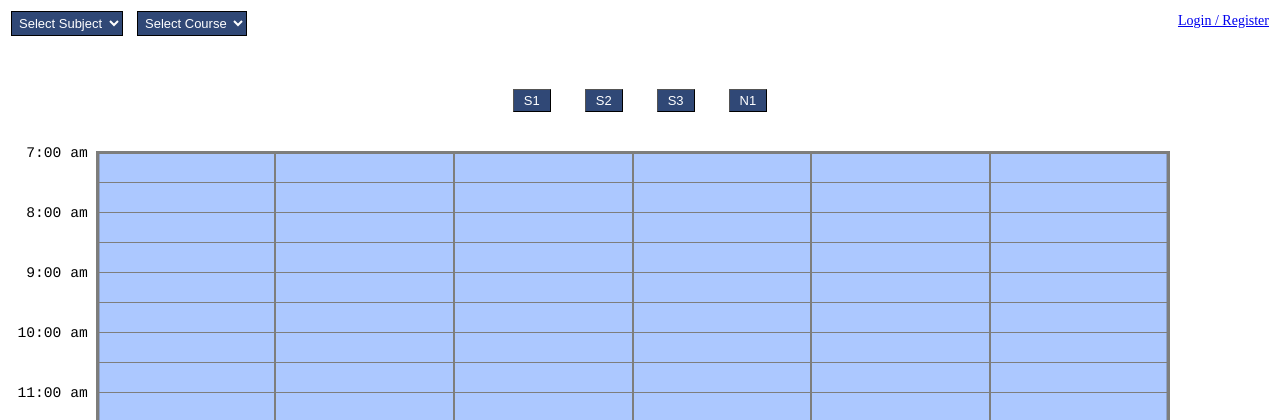
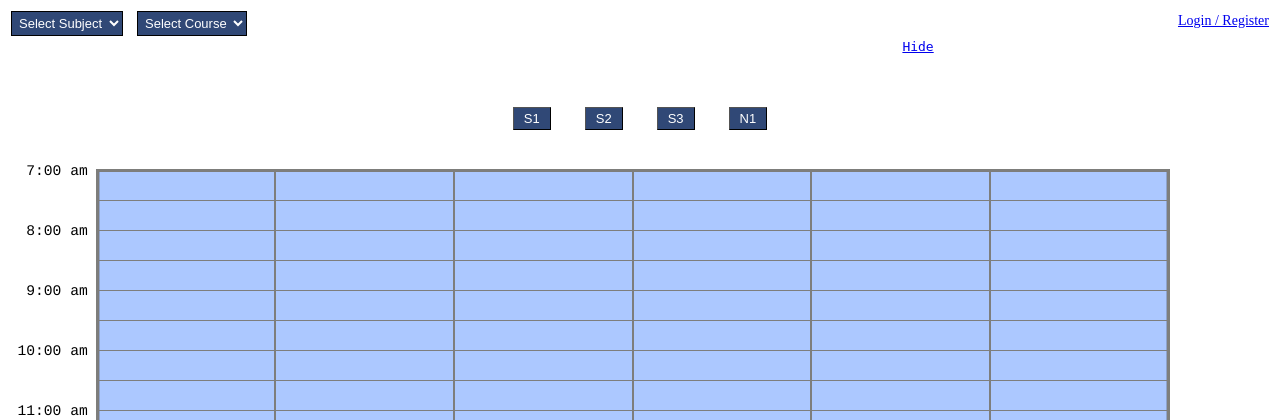
Before and after one commit to KevinAnthony/SeniorProject, a PHP site: page /Calendar.html in a window 1280 px wide. Shown: the top 420 px of the page. Run offline with PHP 8.4, Linux system fonts and the light colour scheme; data that the repository does not hold is empty; some libraries are stand-ins or nearby versions.

Commit message:
A little cleaning / CSS.

```diff
--- a/Cal.css
+++ b/Cal.css
@@ -8,6 +8,7 @@ A#loginLink:link {
 
 A#closeLogin:link {
 	font-size: 12px;
+
 }
 
 div#savedSchedules {
@@ -26,11 +27,11 @@ div#savedSchedules {
 #slider div {
 	pointer-events:auto;
 	position: relative;
-	width:45%;
-	height: 263px;
+	width:48.5%;
+	height: 293px;
 	background-color: #fff;
 	border:3px solid #000;
-	padding:15px;
+	padding:0px;
 	float:left;
 }
 
@@ -46,7 +47,18 @@ div#savedSchedules {
      z-index: 1001;
 }
 
+#sectionDiv {
+}
+
+#hideSections{
+	visibility:visible;
+	font-family:monospace;
+	position: absolute;
+	left: 70.5%;
+}
+
 table#sectionTable{
+	display:block;
 	width:50%;
 	font-family:monospace;
 }
--- a/Cal.js
+++ b/Cal.js
@@ -215,8 +215,10 @@ function addBlock(scheduleLayer, day, start_time, end_time){	//generates a recta
 
 
 function pixelsToTime(pixels){
-	var hours = parseInt(pixels / 60);
-	var minutes = parseInt(pixels % 60);
+	var hours = parseInt(pixels / 60).toString();
+	var minutes = parseInt(pixels % 60).toString();
+	hours = (hours.length == 1 ? "0" + hours : hours);
+	minutes += (minutes.length == 1 ? "0" : "");
 	var time = hours + ":" + minutes;
 
 	return time;
@@ -307,6 +309,18 @@ function sendEvent(){
     jsonGet.send();
 };
 
+function toggleSections(){
+	var isVis = $("#sectionTable").css("display");
+
+	if(isVis == "block"){
+		$("#sectionTable").css("display", "none");
+		$("#hideSections").html("Show");
+	} if(isVis == "none"){
+		$("#sectionTable").css("display", "block");
+		$("#hideSections").html("Hide");
+	}
+}
+
 function loginBoxToggle(){
 	var blah = $("#slider").css('left');
 	var toLeft;
@@ -375,13 +389,20 @@ function logout() {
 	});
 };
 //logout and register functions -> ajax
-//classes stored as array of objects
-//displayed classes stored as objects, linked to displayed blocks
+//classes stored as object of objects
 //select buttons display classes
+//hiding class listings
+//times as times (not pixels)
+//============================
+//text on added blocks
+//displayed classes stored as objects, linked to displayed blocks (highlight same crn? mouseovers?)
+//time collision handling
+
 //user controlled events on menus, building them
 //saving events
-//hiding class listings
-//times as times (not pixels)
+
+//chrome bug on drop down lists (ugly coloring)
+
 
 //login works on any credentials?
 //saved schedules?
--- a/Calendar.html
+++ b/Calendar.html
@@ -23,14 +23,12 @@
 	<div id="slideParent">
 		<div id="slider">
 			 <div>
-			 	<table align="right">
-				  	<tr>
-				  		<td>
-				  			<a href="#" onClick="loginBoxToggle()" id="closeLogin">Close</a>
-				  		<dt>
-				  	</tr>
-			  	</table>
-			  	<br/><br/>
+				<form id='logout' action="javascript:logout()" method='post' accept-charset='UTF-8'>
+					<!--fieldset-->
+					<input type="submit" name="Submit" value="logout"/>
+					<!--/fieldset-->
+			  	</form>
+			  	<br />
 		  		<form id="loginForm" action="javascript:login()" method="post" accept-charset='UTF-8'>
 					<!--fieldset>
 		  			<input type='hidden' name='submitted' id='submitted' value='1'/-->
@@ -43,12 +41,14 @@
 			  	</form>
 			</div>
 			<div>
-			  	<form id='logout' action="javascript:logout()" method='post' accept-charset='UTF-8'>
-					<!--fieldset-->
-					<input type="submit" name="Submit" value="logout"/>
-					<!--/fieldset-->
-			  	</form>
-			  	<br/>
+				<table align="right">
+				  	<tr>
+				  		<td>
+				  			<a href="#" onClick="loginBoxToggle()" id="closeLogin">Close</a>
+				  		<dt>
+				  	</tr>
+			  	</table>
+			  	<br/><br/>
 			  	<form id='register' action="javascript:register()" method='post' accept-charset='UTF-8'>
 					<!--fieldset-->
 		  			<input type='hidden' name='submitted' id='submitted' value='1'/>
@@ -63,6 +63,7 @@
 			 </div>
 		</div>
 	</div>
+
 	<div id="selectors">
 		<table align="right">
 			<tr>
@@ -90,6 +91,7 @@
 	</div>
 
 	<div id="sectionDiv" align="center">
+		<a id="hideSections" href="#" onclick="toggleSections()">Hide</a><br />
 		<table id="sectionTable" cellspacing="10">
 		</table>
 	</div>
```
